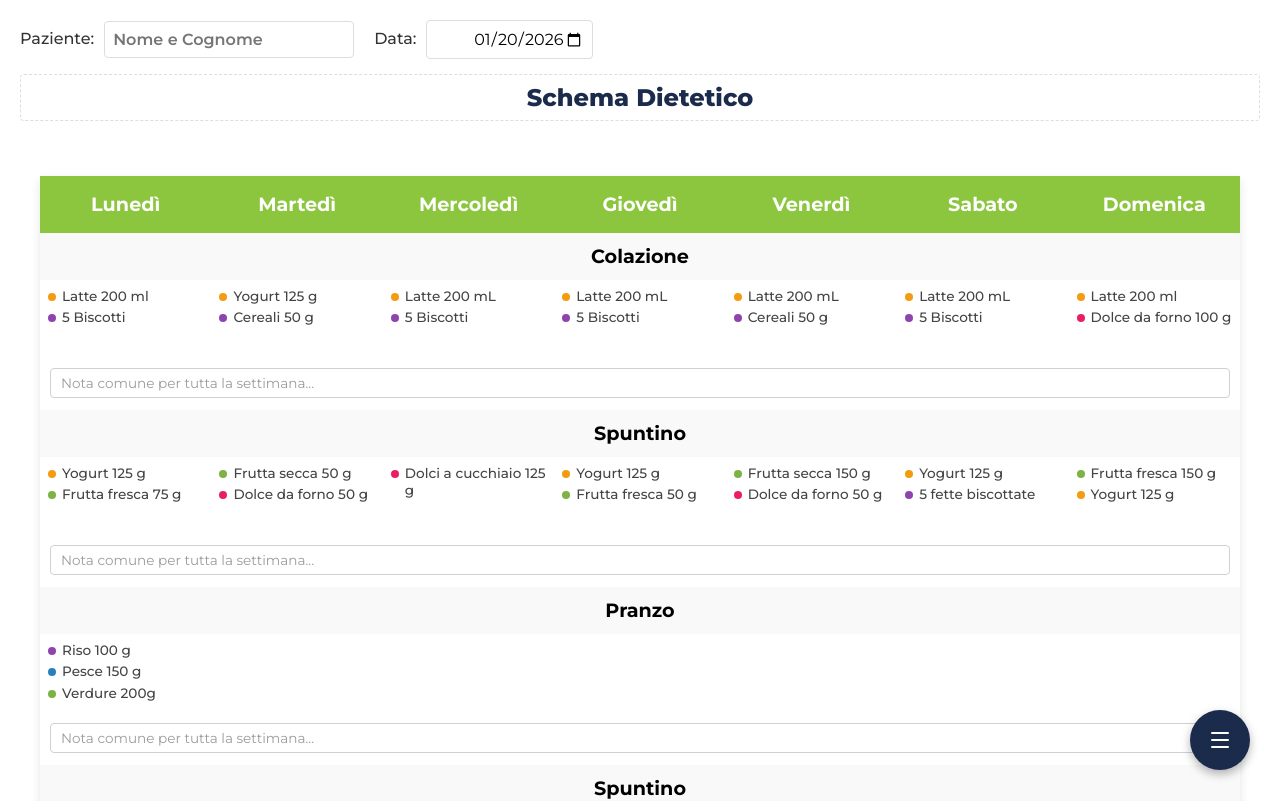
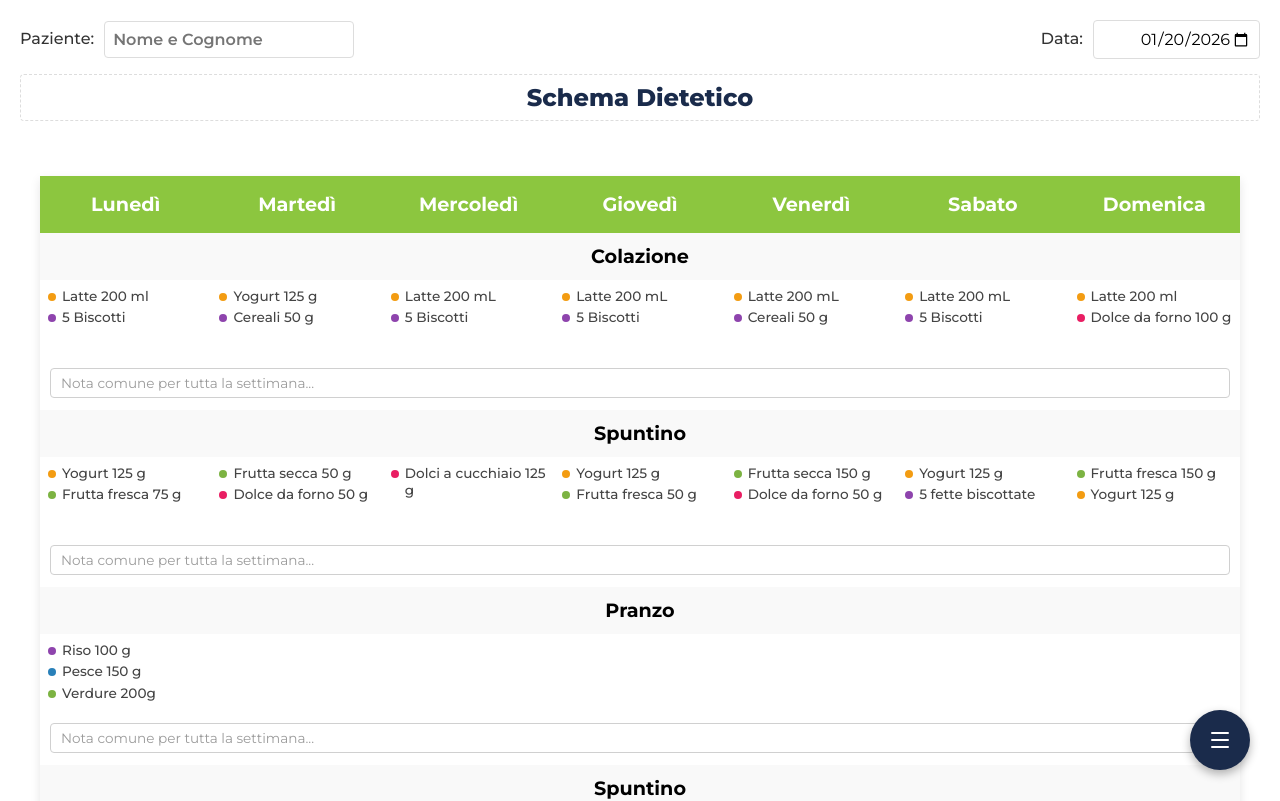
Before and after one commit to rubinog/progettoDietista, a React (Vite) app: page / in a window 1280 px wide. Shown: the top 801 px of the page. Built offline with nearby package versions, Linux system fonts and the light colour scheme; no server answers.

Commit message:
style: push date block to the right in print header

```diff
--- a/src/components/PrintLayout.jsx
+++ b/src/components/PrintLayout.jsx
@@ -24,7 +24,7 @@ export const PrintLayout = ({ children, patientName, setPatientName, date, setDa
                             onChange={(e) => setPatientName(e.target.value)}
                         />
                     </div>
-                    <div className="header-field">
+                    <div className="header-field date-field">
                         <label className="no-print">Data:</label>
                         <input
                             type="date"
```
